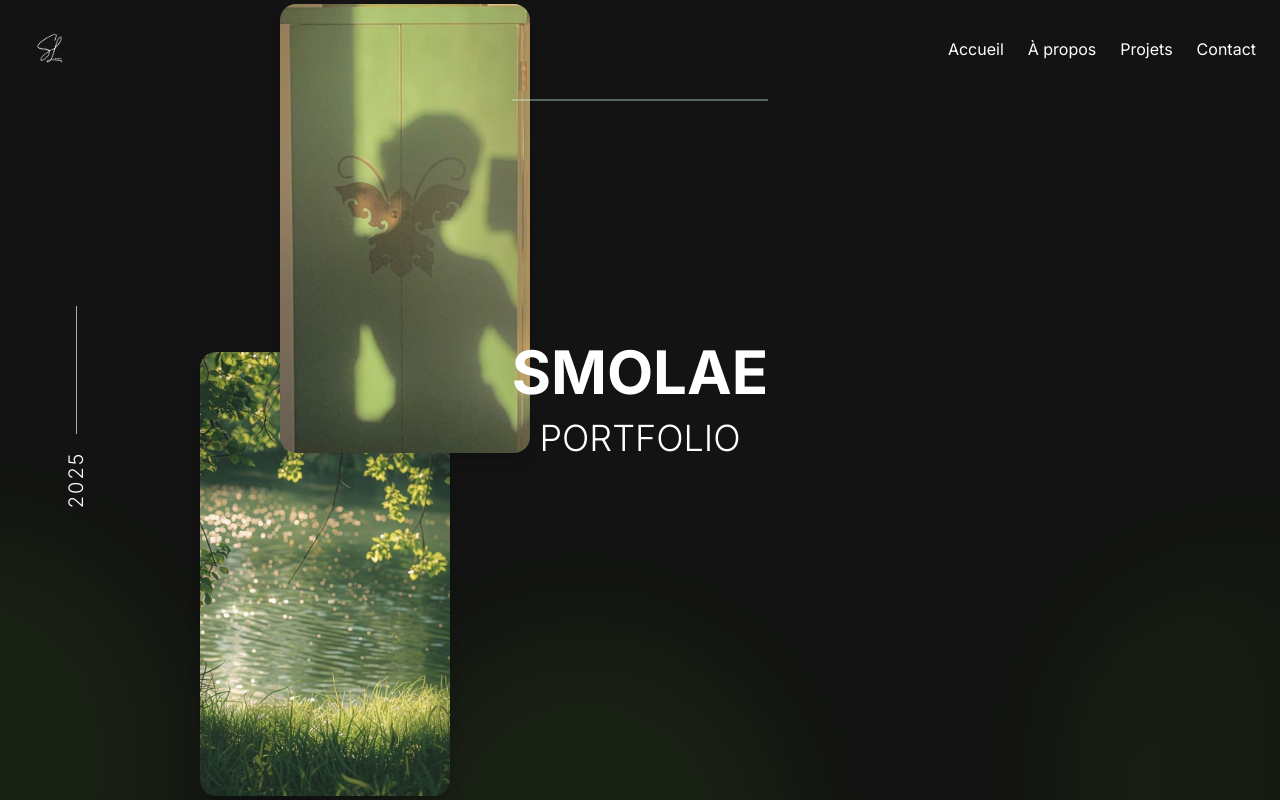
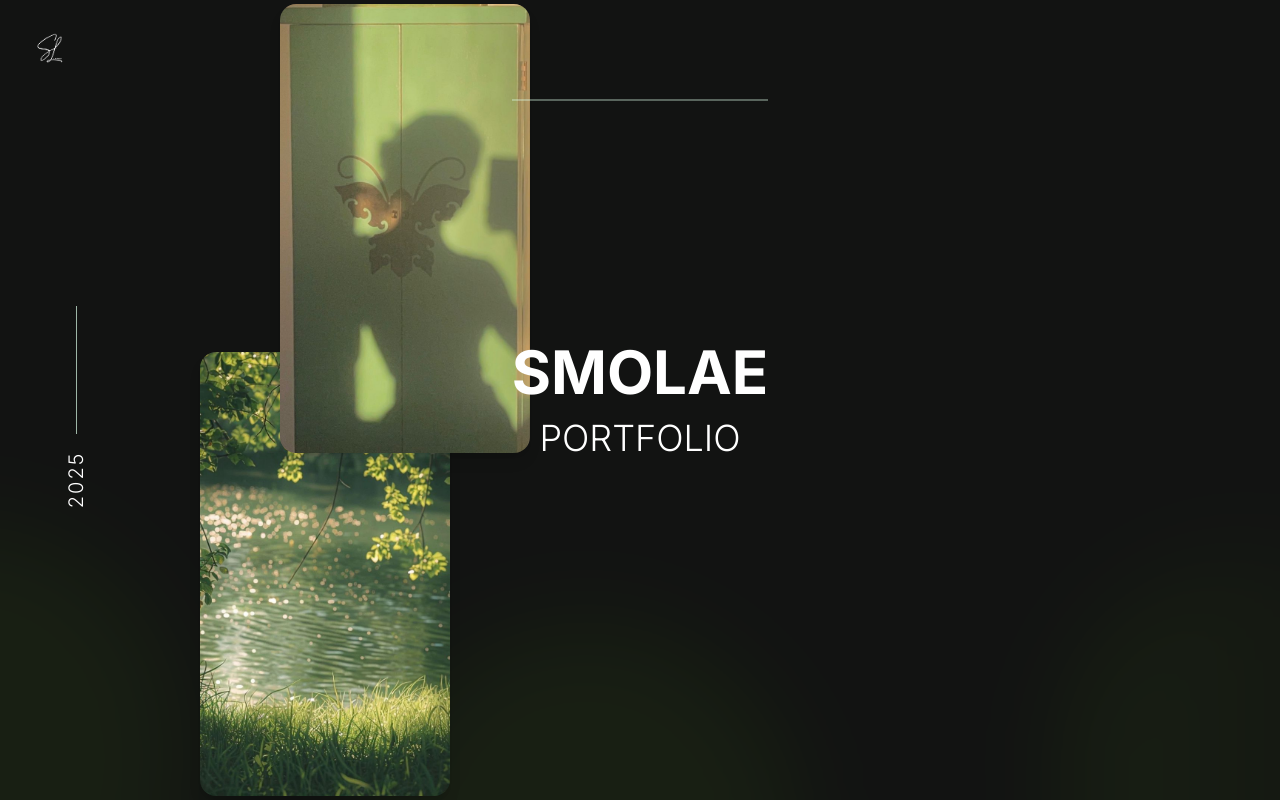
Before and after one commit to Smolaae/portfoliolae, a Next.js app: page / in a window 1280 px wide. Shown: the top 800 px of the page. Built offline with nearby package versions, Linux system fonts and the light colour scheme.

Commit message:
one page only

```diff
--- a/components/Contact.tsx
+++ b/components/Contact.tsx
@@ -37,10 +37,10 @@ export default function Contact() {
 
             {/* Réseaux sociaux */}
             <div className="flex gap-4 mt-8">
-              <a href="#" className="p-3 bg-gray-800 rounded-full hover:bg-green-900 transition-colors">
+              <a href="https://github.com/Smolaae" className="p-3 bg-gray-800 rounded-full hover:bg-green-900 transition-colors">
                 <Github className="w-5 h-5" />
               </a>
-              <a href="#" className="p-3 bg-gray-800 rounded-full hover:bg-green-900 transition-colors">
+              <a href="https://www.linkedin.com/in/laetitiadoss/" className="p-3 bg-gray-800 rounded-full hover:bg-green-900 transition-colors">
                 <Linkedin className="w-5 h-5" />
               </a>
             </div>
@@ -81,7 +81,7 @@ export default function Contact() {
               </div>
               <button
                 type="submit"
-                className="w-full py-3 bg-green-500 hover:bg-green-700 rounded-lg font-medium transition-colors"
+                className="w-full py-3 bg-smolae-green hover:bg-smolae-green-dark rounded-lg font-medium transition-colors"
               >
                 Envoyer le message
               </button>
--- a/components/Hero.tsx
+++ b/components/Hero.tsx
@@ -30,56 +30,12 @@ const Hero = () => {
             />
             <span className="text-white font-bold text-xl"></span>
           </div>
-
-          {/* Menu desktop */}
-          <div className="hidden md:flex gap-6">
-            <Link href="/" className="text-white hover:text-green-400 transition-colors">
-              Accueil
-            </Link>
-            <Link href="/about" className="text-white hover:text-green-400 transition-colors">
-              À propos
-            </Link>
-            <Link href="/projects" className="text-white hover:text-green-400 transition-colors">
-              Projets
-            </Link>
-            <Link href="/contact" className="text-white hover:text-green-400 transition-colors">
-              Contact
-            </Link>
-          </div>
-
-          {/* Menu mobile */}
-          <button
-            className="md:hidden text-white"
-            onClick={() => setIsMenuOpen(!isMenuOpen)}
-          >
-            {isMenuOpen ? <X size={24} /> : <Menu size={24} />}
-          </button>
         </div>
-
-        {/* Menu mobile dropdown */}
-        {isMenuOpen && (
-          <div className="md:hidden absolute top-full left-0 right-0 bg-black/90 backdrop-blur-sm p-6">
-            <div className="flex flex-col gap-4">
-              <Link href="/" className="text-white hover:text-smolae-gray-light transition-colors">
-                Accueil
-              </Link>
-              <Link href="/about" className="text-gray-300 hover:text-white transition-colors">
-                À propos
-              </Link>
-              <Link href="/projects" className="text-gray-300 hover:text-white transition-colors">
-                Projets
-              </Link>
-              <Link href="/contact" className="text-gray-300 hover:text-white transition-colors">
-                Contact
-              </Link>
-            </div>
-          </div>
-        )}
       </nav>
 
 
         {/* image */}
-        <div className="absolute bottom-1 left-50 z-10">
+        <div className="hidden lg:block absolute bottom-1 left-50 z-10">
         <Image
           src="/nature.jpg"
           alt="Logo"
@@ -89,7 +45,7 @@ const Hero = () => {
         />
       </div>
       {/* image */}
-        <div className="absolute top-1 left-70 z-10">
+        <div className="hidden lg:block absolute top-1 left-70 z-10">
         <Image
           src="/girl.jpg"
           alt="Logo"
@@ -100,15 +56,14 @@ const Hero = () => {
     </div>
 
         {/* trait au dessus de smolae */}
-        <div className="absolute top-25 left-1/2 transform -translate-x-1/2 -translate-y-1/2 w-64 h-px bg-green-100 opacity-70 z-20"></div>
-
+        <div className="hidden lg:block absolute top-25 left-1/2 transform -translate-x-1/2 -translate-y-1/2 w-64 h-px bg-green-100 opacity-70 z-20"></div>
 
 
       {/* Contenu principal */}
       <div className="relative z-20 text-center text-white">
 
-        <h1 className="text-6xl font-bold mb-4">SMOLAE</h1>
-        <h2 className="text-4xl font-light">PORTFOLIO</h2>
+        <h1 className="lg:text-6xl md:text-4xl sm:text-4xl font-bold mb-4">SMOLAE</h1>
+        <h2 className="lg:text-4xl md:text-4xl sm:text-4xl font-light">PORTFOLIO</h2>
       </div>
 
       {/* Année */}
--- a/components/Projects.tsx
+++ b/components/Projects.tsx
@@ -19,7 +19,7 @@ export default function Projects() {
       description: "Site de partage de ressources pour apprendre le Lua",
       tech: ["HTML", "Tailwind", "JavaScript"],
       image: "/learninglua.png?height=300&width=400",
-      link : "https://learninglua.fr",
+      link : "https://learn.sayzx.fr/",
     },
     {
       id: 3,
@@ -57,8 +57,7 @@ export default function Projects() {
 
       {/* Contenu principal */}
       <div className="pt-24 px-8 max-w-6xl mx-auto">
-        *$
-        $
+
         <h1 className="text-5xl font-bold mb-12">MES PROJETS</h1>
 
         {/* Grille de projets */}
```
